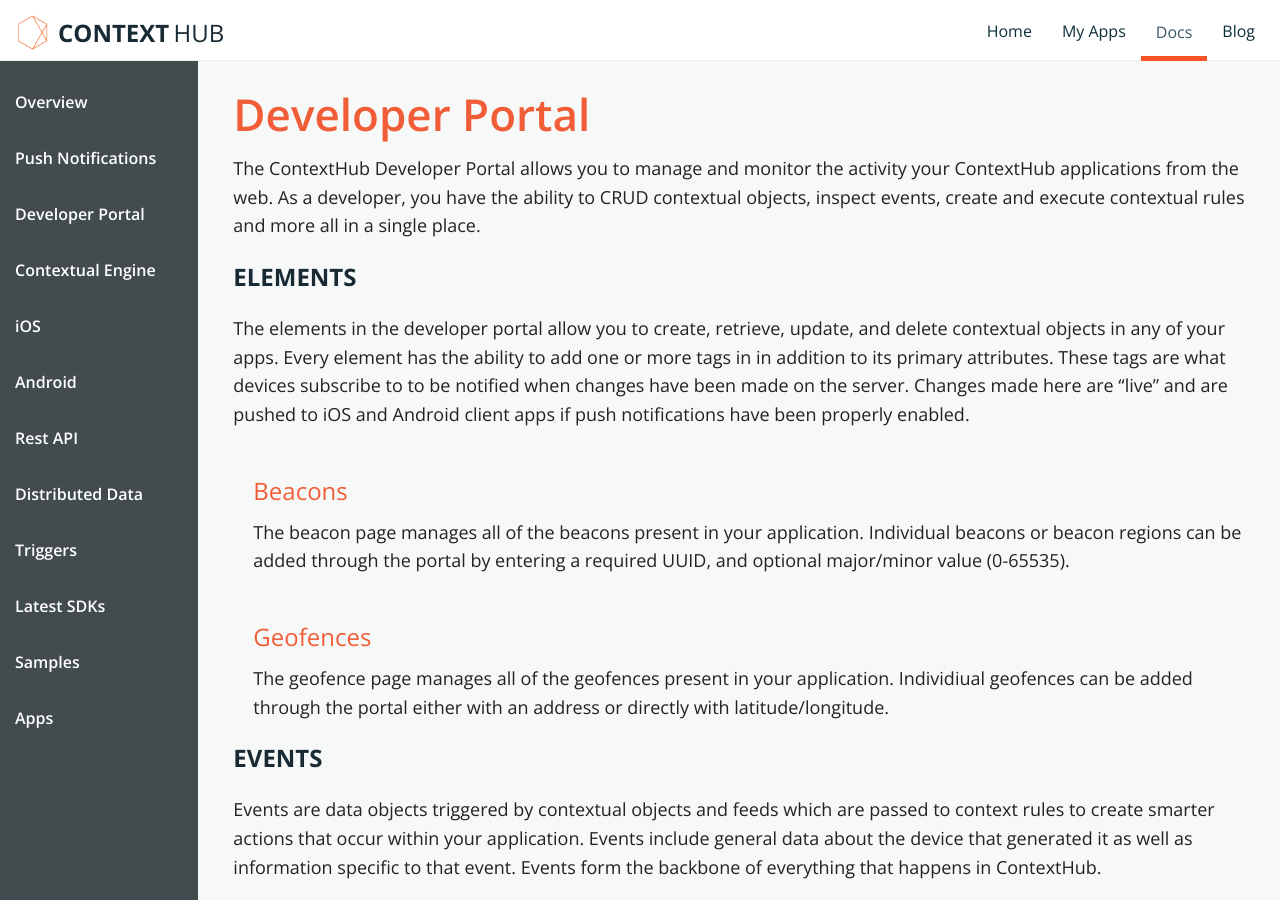
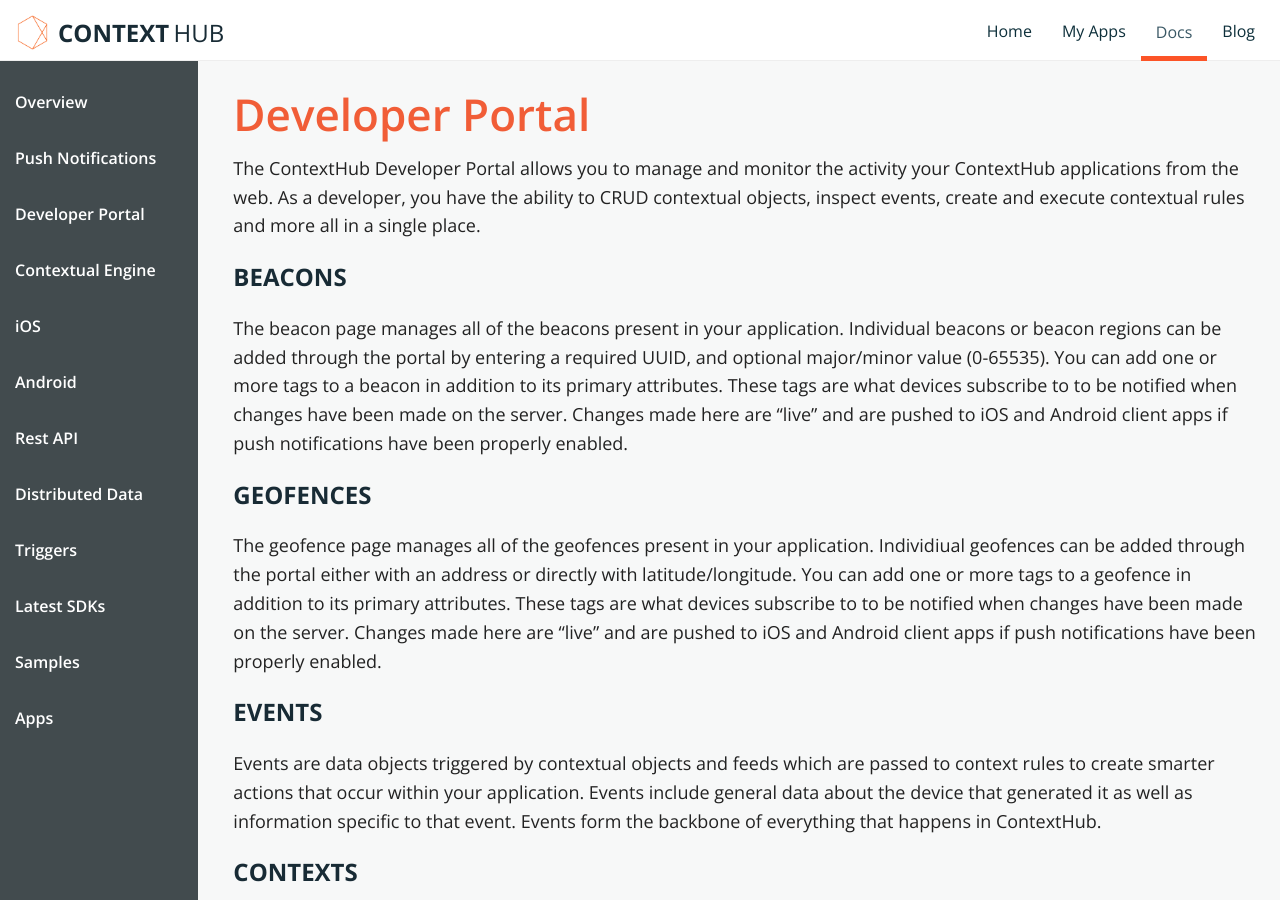
Before and after one commit to contexthub/contexthub.github.io, a Jekyll site: the page built from docs/admin/index.md, in a window 1280 px wide and 900 px high. Built offline with Jekyll 4.4.1, drawn with Linux system fonts in a browser that asks for light colours; a style sheet for code colours, icons or effects is not loaded.

Commit message:
update portal docs with new navigation

```diff
--- a/_includes/menu.html
+++ b/_includes/menu.html
@@ -47,12 +47,8 @@
         <div id="activesection">
             <dd ><a class="home" href="/docs/admin">Developer Portal</a></dd>
 
-                <dd data-magellan-arrival="Elements"><a href="#Elements">Elements</a></dd>
-                <dl class="sub-nav">
             <dd data-magellan-arrival="Beacons"><a href="#Beacons">Beacons</a></dd>
             <dd data-magellan-arrival="Geofences"><a href="#Geofences">Geofences</a></dd>
-                </dl>
-
             <dd data-magellan-arrival="Events"><a href="#Events">Events</a></dd>
             <dd data-magellan-arrival="Contexts"><a href="#Contexts">Contexts</a></dd>
 
--- a/docs/admin/index.md
+++ b/docs/admin/index.md
@@ -9,23 +9,19 @@ group: "admin"
 
 The ContextHub Developer Portal allows you to manage and monitor the activity your ContextHub applications from the web. As a developer, you have the ability to CRUD contextual objects, inspect events, create and execute contextual rules and more all in a single place.
 
-<a name="Elements" data-magellan-destination="Elements"></a>
-
-## Elements
-
-The elements in the developer portal allow you to create, retrieve, update, and delete contextual objects in any of your apps. Every element has the ability to add one or more tags in in addition to its primary attributes. These tags are what devices subscribe to to be notified when changes have been made on the server. Changes made here are "live" and are pushed to iOS and Android client apps if push notifications have been properly enabled.
-
 <a name="Beacons" data-magellan-destination="Beacons"></a>
 
-### Beacons
+## Beacons
 
 The beacon page manages all of the beacons present in your application. Individual beacons or beacon regions can be added through the portal by entering a required UUID, and optional major/minor value (0-65535).
+You can add one or more tags to a beacon in addition to its primary attributes. These tags are what devices subscribe to to be notified when changes have been made on the server. Changes made here are "live" and are pushed to iOS and Android client apps if push notifications have been properly enabled.
 
 <a name="Geofences" data-magellan-destination="Geofences"></a>
 
-### Geofences
+## Geofences
 
 The geofence page manages all of the geofences present in your application. Individiual geofences can be added through the portal either with an address or directly with latitude/longitude.
+You can add one or more tags to a geofence in addition to its primary attributes. These tags are what devices subscribe to to be notified when changes have been made on the server. Changes made here are "live" and are pushed to iOS and Android client apps if push notifications have been properly enabled.
 
 
 <a name="Events" data-magellan-destination="Events"></a>
```
Lines whose indentation alone changed are shown as unchanged.
